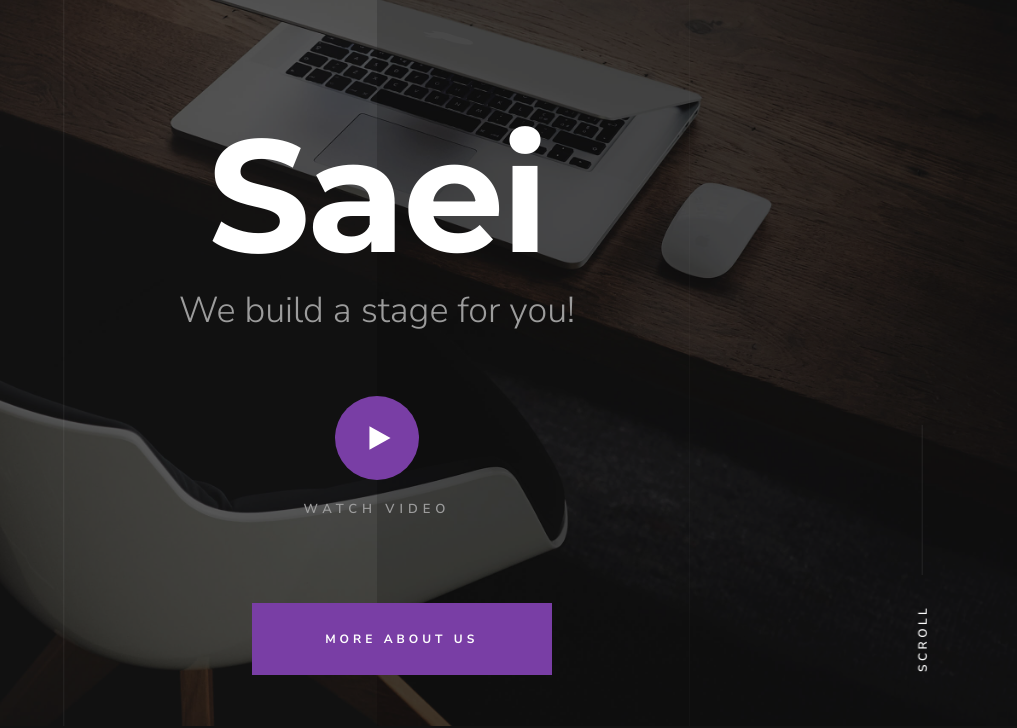
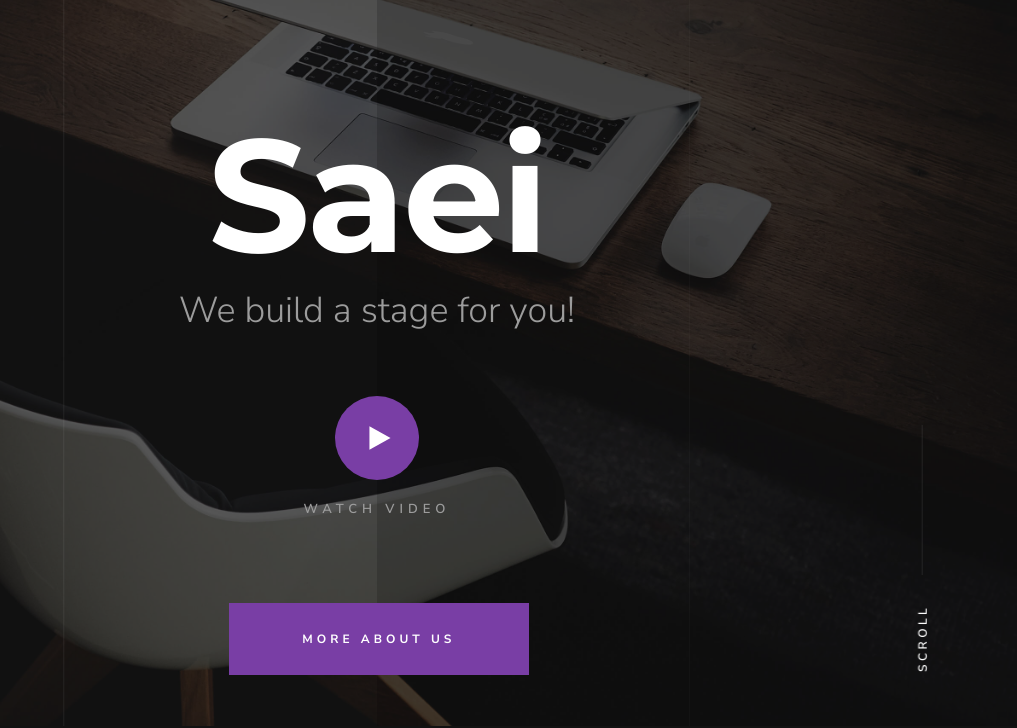
Before and after one commit to FatmaSaei/Saei, a plain HTML site: page index.html in a window 1280 px wide. Shown: the part 74-802 px from the top of the page, 263-1280 px from the left. Drawn offline with Linux system fonts and the light colour scheme; files whose address does not match are found by name.

Commit message:
center button

```diff
--- a/_site/css/main.css
+++ b/_site/css/main.css
@@ -2213,7 +2213,7 @@ body.menu-is-open {
 }
 
 .home-content__button .btn:last-child {
-  left: 39%;
+  left: 37%;
   right: 0;
 }
 
--- a/css/main.css
+++ b/css/main.css
@@ -2213,7 +2213,7 @@ body.menu-is-open {
 }
 
 .home-content__button .btn:last-child {
-  left: 39%;
+  left: 37%;
   right: 0;
 }
 
```
